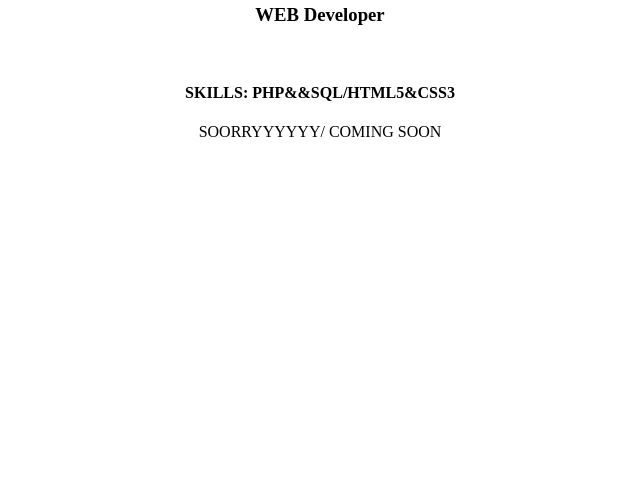
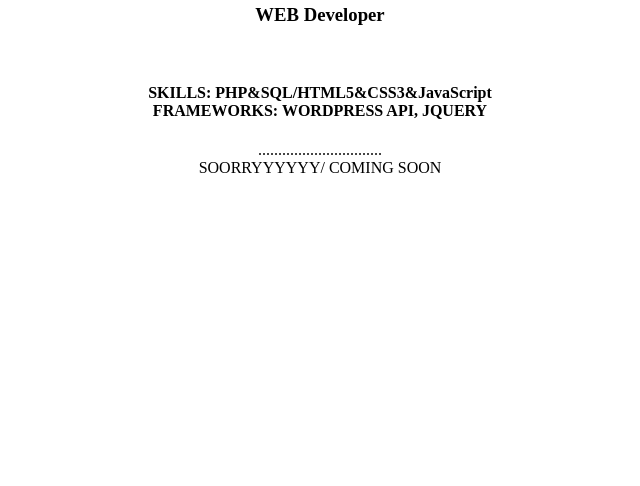
Before and after one commit to ma-kovalenko/old-cv, a plain HTML site: page index.html in a window 1280 px wide. Shown: the part 314-800 px from the top of the page, without its empty margins (320-960 px from the left). Drawn offline with Linux system fonts and the light colour scheme.

Commit message:
new change

```diff
--- a/index.html
+++ b/index.html
@@ -29,7 +29,9 @@
         </figure>
         <div class="margin-center">
             <h3>WEB Developer</h3> <br>
-            <h4>SKILLS: PHP&&SQL/HTML5&CSS3</h4>
+            <h4>SKILLS: PHP&SQL/HTML5&CSS3&JavaScript <br/>
+                <strong>FRAMEWORKS:</strong> WORDPRESS API, JQUERY</h4>
+            ...............................
             <div>SOORRYYYYYY/ COMING SOON</div>
         </div>
     </body>
```
